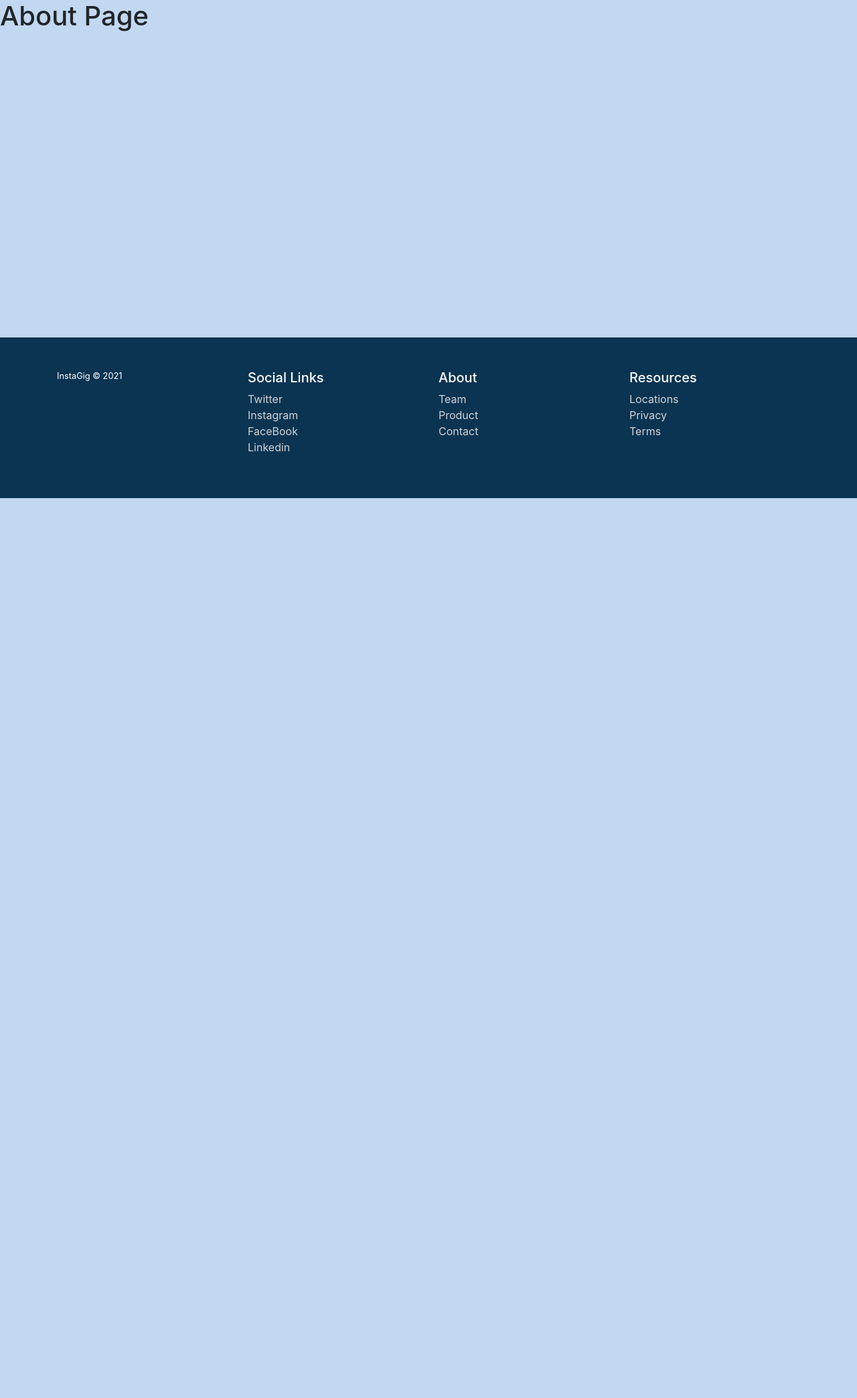
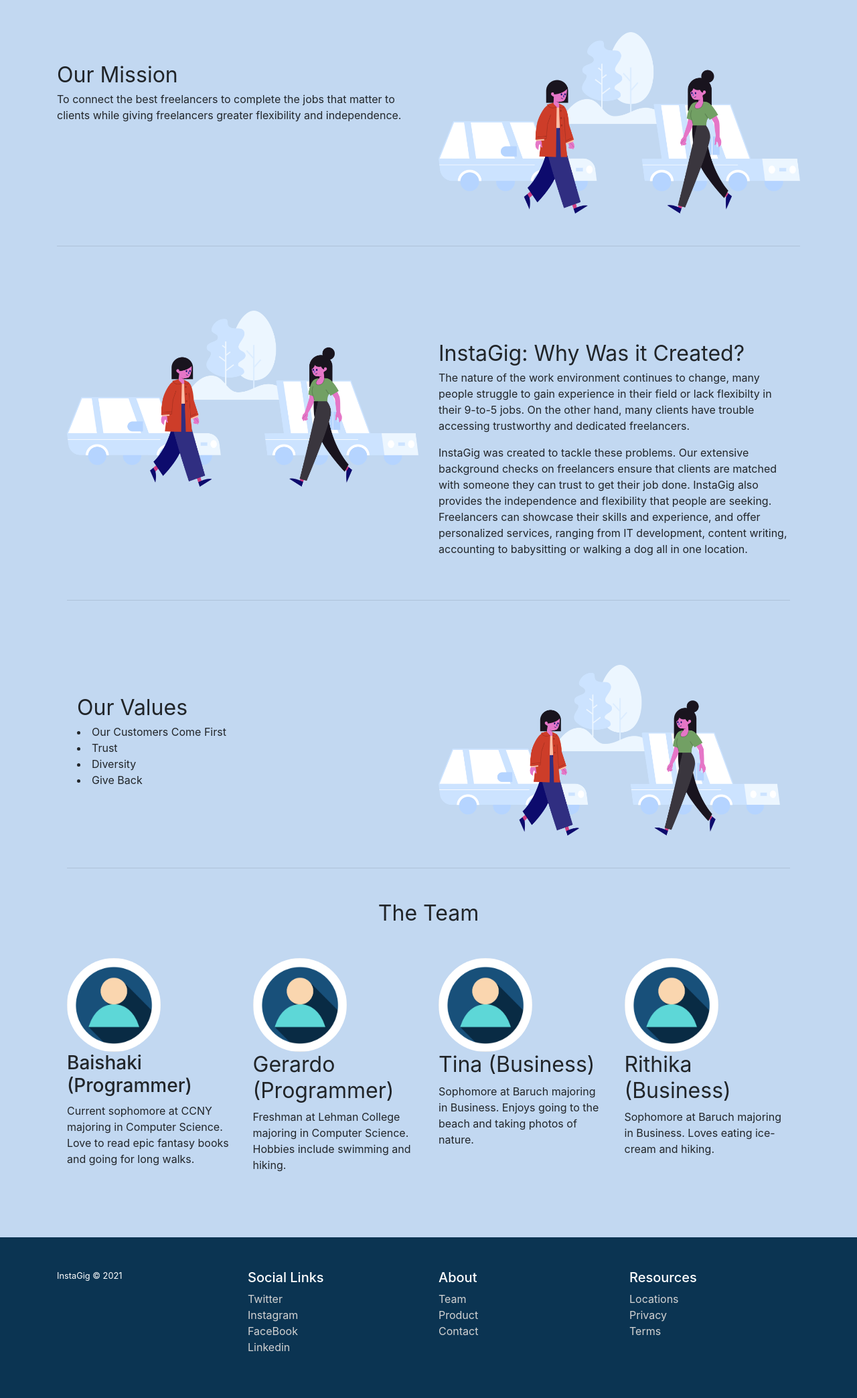
Before and after one commit to helloInstaGig/instagig, a Flask app: page /about in a window 1280 px wide. Shown: the part 56-2144 px from the top of the page at 67% size. Before the commit the page ends 800 px from the top, so only its background shows below. Run offline with Flask 2, Linux system fonts and the light colour scheme; some libraries are stand-ins or nearby versions.

Commit message:
added content to about page

```diff
--- a/app/static/css/main.css
+++ b/app/static/css/main.css
@@ -112,12 +112,12 @@ i {
   ------------------------- */
 /* Thin out the marketing headings */
 .featurette-heading {
-    margin-top: 5rem;
+    margin-top: 3rem;
     font-weight: 300;
     line-height: 1;
 }
 .featurette-divider {
-    margin: 5rem 0; /* Space out the Bootstrap <hr> more */
+    margin: 3rem 0; /* Space out the Bootstrap <hr> more */
 }
 
 /*# sourceMappingURL=main.css.map */
--- a/app/templates/about.html
+++ b/app/templates/about.html
@@ -9,5 +9,161 @@
 {% endblock %}
 
 {% block content %}
-    <h1>About Page</h1>
+
+<div class="container marketing">
+    <div class="row feauturette pt-5">
+        <!-- First column should be wider -->
+        <div class="col-md-6">
+            <h2 class="featurette-heading">
+                Our Mission
+            </h2>
+            <p>
+                To connect the best freelancers to complete the jobs that matter to clients
+                while giving freelancers greater flexibility and independence.
+            </p>
+        </div>
+        <!-- Second column should be narrower -->
+        <div class="col-md-6">
+            <img
+                class="img-fluid mx-auto"
+                src="../static/images/girls-walking.png"
+                alt="Girls Walking"
+                width="1000"
+                height="1000"
+            />
+        </div>
+    </div>
+
+    <hr class="featurette-divider">
+
+    <div class="container marketing">
+        <div class="row feauturette pt-5">
+            <!-- First column should be wider -->
+            <div class="col-md-6 order-2">
+                <h2 class="featurette-heading">
+                    InstaGig: Why Was it Created?
+                </h2>
+                <p>
+                    The nature of the work environment continues to change,
+                    many people struggle to gain experience in their field or lack flexibilty
+                    in their 9-to-5 jobs. On the other hand, many clients have trouble accessing
+                    trustworthy and dedicated freelancers.
+                </p>
+                <p>
+                    InstaGig was created to tackle these problems. Our extensive background checks
+                    on freelancers ensure that clients are matched with someone they can trust to
+                    get their job done. InstaGig also provides the independence and flexibility
+                    that people are seeking. Freelancers can showcase their skills and experience,
+                    and offer personalized services, ranging from IT development, content writing,
+                    accounting to babysitting or walking a dog all in one location.
+                </p>
+            </div>
+            <!-- Second column should be narrower -->
+            <div class="col-md-6 order-1">
+                <img
+                    class="img-fluid mx-auto"
+                    src="../static/images/girls-walking.png"
+                    alt="Girls Walking"
+                    width="1000"
+                    height="1000"
+                />
+            </div>
+        </div>
+
+    <hr class="featurette-divider">
+
+    <div class="container marketing">
+        <div class="row feauturette pt-5">
+            <!-- First column should be wider -->
+            <div class="col-md-6">
+                <h2 class="featurette-heading">
+                    Our Values
+                </h2>
+                <li>Our Customers Come First</li>
+                <li>Trust</li>
+                <li>Diversity</li>
+                <li>Give Back</li>
+            </div>
+            <!-- Second column should be narrower -->
+            <div class="col-md-6">
+                <img
+                    class="img-fluid mx-auto"
+                    src="../static/images/girls-walking.png"
+                    alt="Girls Walking"
+                    width="1000"
+                    height="1000"
+                />
+            </div>
+        </div>
+    </div>
+
+    <hr class="featurette-divider">
+    <h2 class="text-center mb-5">
+        The Team
+    </h2>
+    <div class="row">
+        <div class="col-md-3">
+            <img
+                class="rounded-circle"
+                src="../static/images/placeholder.png"
+                alt="placeholder"
+                width="140"
+                height="140"
+            />
+            <h3>
+                Baishaki (Programmer)
+            </h3>
+            <p>
+                Current sophomore at CCNY majoring in Computer Science.
+                Love to read epic fantasy books and going for long walks.
+            </p>
+        </div>
+        <!-- Second column (another four out of twelve grid spaces) -->
+        <div class="col-md-3">
+            <img
+                class="rounded-circle"
+                src="../static/images/placeholder.png"
+                alt="placeholder"
+                width="140"
+                height="140"
+            />
+            <h2>Gerardo (Programmer)</h2>
+            <p>
+                Freshman at Lehman College majoring in Computer Science.
+                Hobbies include swimming and hiking.
+            </p>
+        </div>
+        <!-- Third and final column (yet another four of twelve spaces) -->
+        <div class="col-md-3">
+            <img
+                class="rounded-circle"
+                src="../static/images/placeholder.png"
+                alt="placeholder"
+                width="140"
+                height="140"
+            />
+            <h2>Tina (Business)</h2>
+            <p>
+                Sophomore at Baruch majoring in Business. Enjoys going to
+                the beach and taking photos of nature.
+            </p>
+        </div>
+        <div class="col-md-3">
+            <img
+                class="rounded-circle"
+                src="../static/images/placeholder.png"
+                alt="placeholder"
+                width="140"
+                height="140"
+            />
+            <h2>Rithika (Business)</h2>
+            <p>
+                Sophomore at Baruch majoring in Business. Loves eating ice-cream
+                and hiking.
+            </p>
+        </div>
+        <!-- End of columns-->
+    </div>
+    <!-- End of row -->
+</div>
 {% endblock content %}
```
